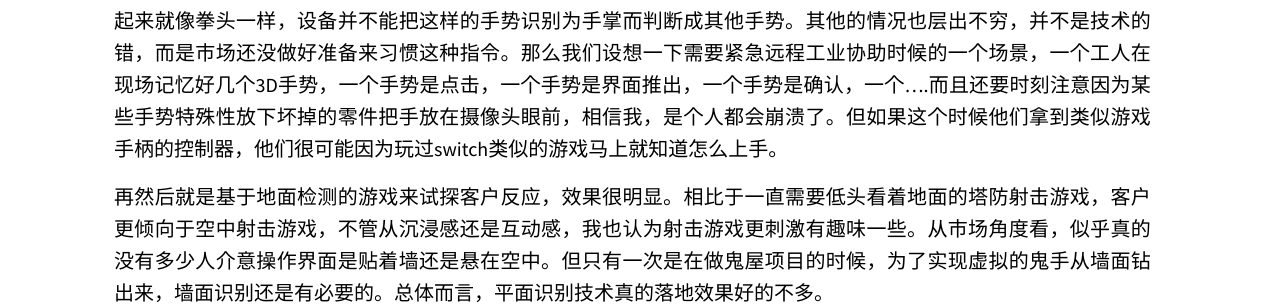
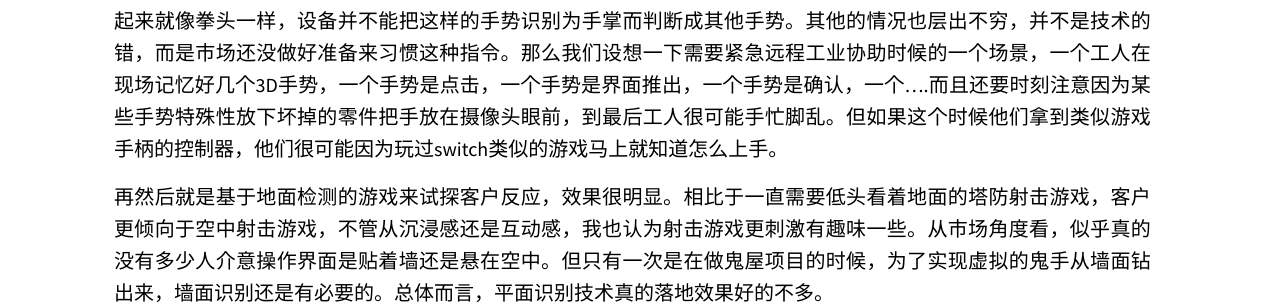
Before and after one commit to Hummmm/hummmm.github.io, a Jekyll site: the page built from _posts/2020-03-01-Mobile-MR/2020-03-01-Mobile-MR.md, in a window 1280 px wide and 900 px high, scrolled down 486 px. Shown: the part 348-652 px from the top of the window. Built offline with Jekyll 4.4.1, drawn with Linux system fonts in a browser that asks for light colours; our own code applies the rules of GitHub Pages for plain Markdown files; a script that is not in the unit is left out; some of the changed text lies outside the part shown.

Commit message:
Update 2020-03-01-Mobile-MR.md

```diff
--- a/_posts/2020-03-01-Mobile-MR/2020-03-01-Mobile-MR.md
+++ b/_posts/2020-03-01-Mobile-MR/2020-03-01-Mobile-MR.md
@@ -15,7 +15,7 @@ description: 主要是写一些关于设计头戴式MR产品方面的思考以
 
 目前我个人认为市场对于AR期望是过热的，其中一点就体现在很多人希望手机端的MR功能都能在头戴式移动端实现，其中B端客户对手势识别，平面识别的需求特别明显，尤其是Hololens把这两个功能带入开发者平台以后。但是面对开发者的这些功能是不是真的可以被市场接受？
 
-为了得出结论我们做过一个简单的试探性实验，我们首先测试了手势识别。把手掌这个手势识别功能加到眼镜端。然后在高交会和CES上让客户体验，当设备告诉客户伸出手掌放在眼镜前的时候，我预料到的问题果然发生了。有的客户只是把手抬到胸口位置，由于位置过低，眼镜的前置RGB摄像头并不能捕捉到客户的手。有的客户只是微张开手指但看起来就像拳头一样，设备并不能把这样的手势识别为手掌而判断成其他手势。其他的情况也层出不穷，并不是技术的错，而是市场还没做好准备来习惯这种指令。那么我们设想一下需要紧急远程工业协助时候的一个场景，一个工人在现场记忆好几个3D手势，一个手势是点击，一个手势是界面推出，一个手势是确认，一个....而且还要时刻注意因为某些手势特殊性放下坏掉的零件把手放在摄像头眼前，相信我，是个人都会崩溃了。但如果这个时候他们拿到类似游戏手柄的控制器，他们很可能因为玩过switch类似的游戏马上就知道怎么上手。
+为了得出结论我们做过一个简单的试探性实验，我们首先测试了手势识别。把手掌这个手势识别功能加到眼镜端。然后在高交会和CES上让客户体验，当设备告诉客户伸出手掌放在眼镜前的时候，我预料到的问题果然发生了。有的客户只是把手抬到胸口位置，由于位置过低，眼镜的前置RGB摄像头并不能捕捉到客户的手。有的客户只是微张开手指但看起来就像拳头一样，设备并不能把这样的手势识别为手掌而判断成其他手势。其他的情况也层出不穷，并不是技术的错，而是市场还没做好准备来习惯这种指令。那么我们设想一下需要紧急远程工业协助时候的一个场景，一个工人在现场记忆好几个3D手势，一个手势是点击，一个手势是界面推出，一个手势是确认，一个....而且还要时刻注意因为某些手势特殊性放下坏掉的零件把手放在摄像头眼前，到最后工人很可能手忙脚乱。但如果这个时候他们拿到类似游戏手柄的控制器，他们很可能因为玩过switch类似的游戏马上就知道怎么上手。
 
 再然后就是基于地面检测的游戏来试探客户反应，效果很明显。相比于一直需要低头看着地面的塔防射击游戏，客户更倾向于空中射击游戏，不管从沉浸感还是互动感，我也认为射击游戏更刺激有趣味一些。从市场角度看，似乎真的没有多少人介意操作界面是贴着墙还是悬在空中。但只有一次是在做鬼屋项目的时候，为了实现虚拟的鬼手从墙面钻出来，墙面识别还是有必要的。总体而言，平面识别技术真的落地效果好的不多。
 
```
